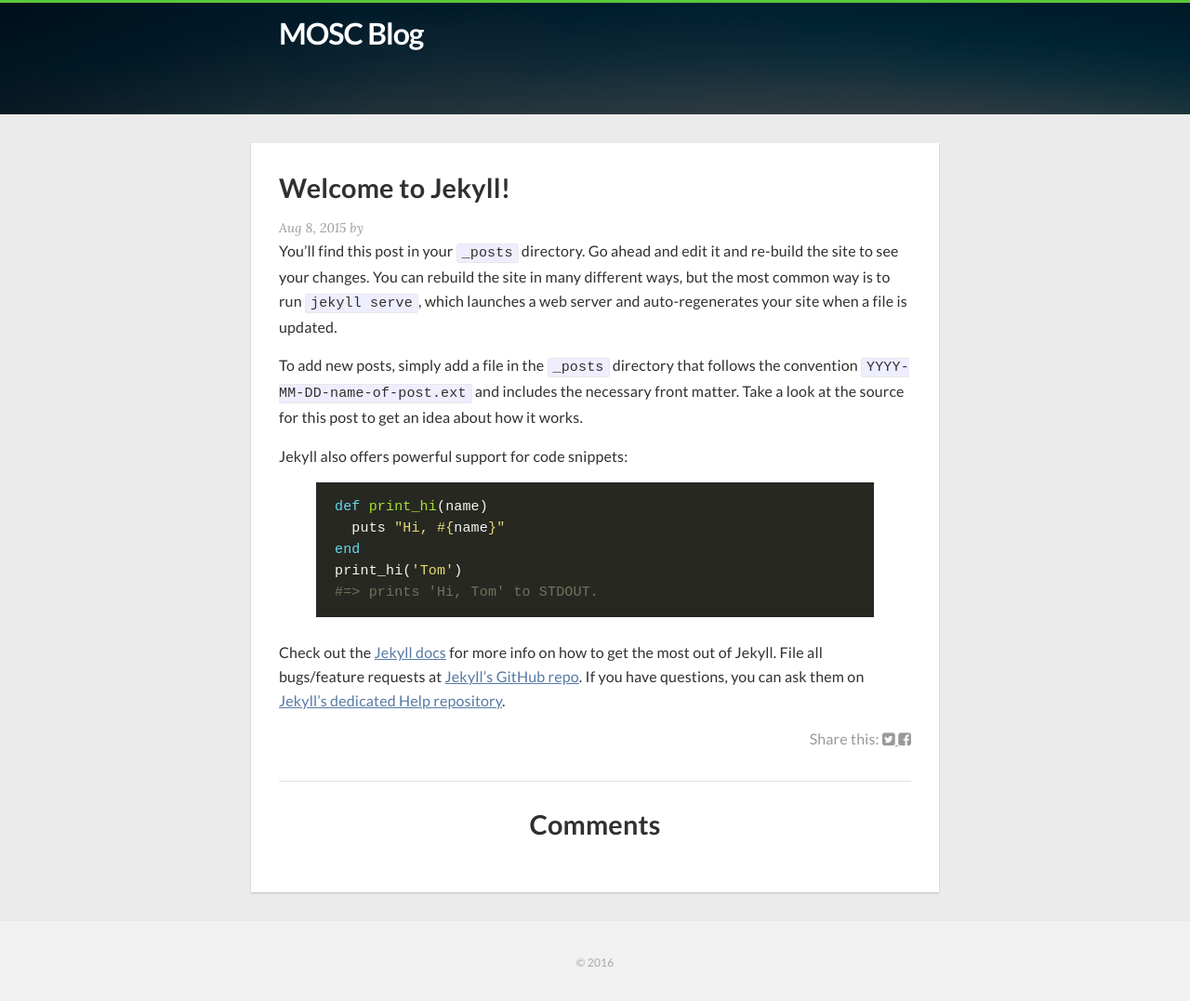
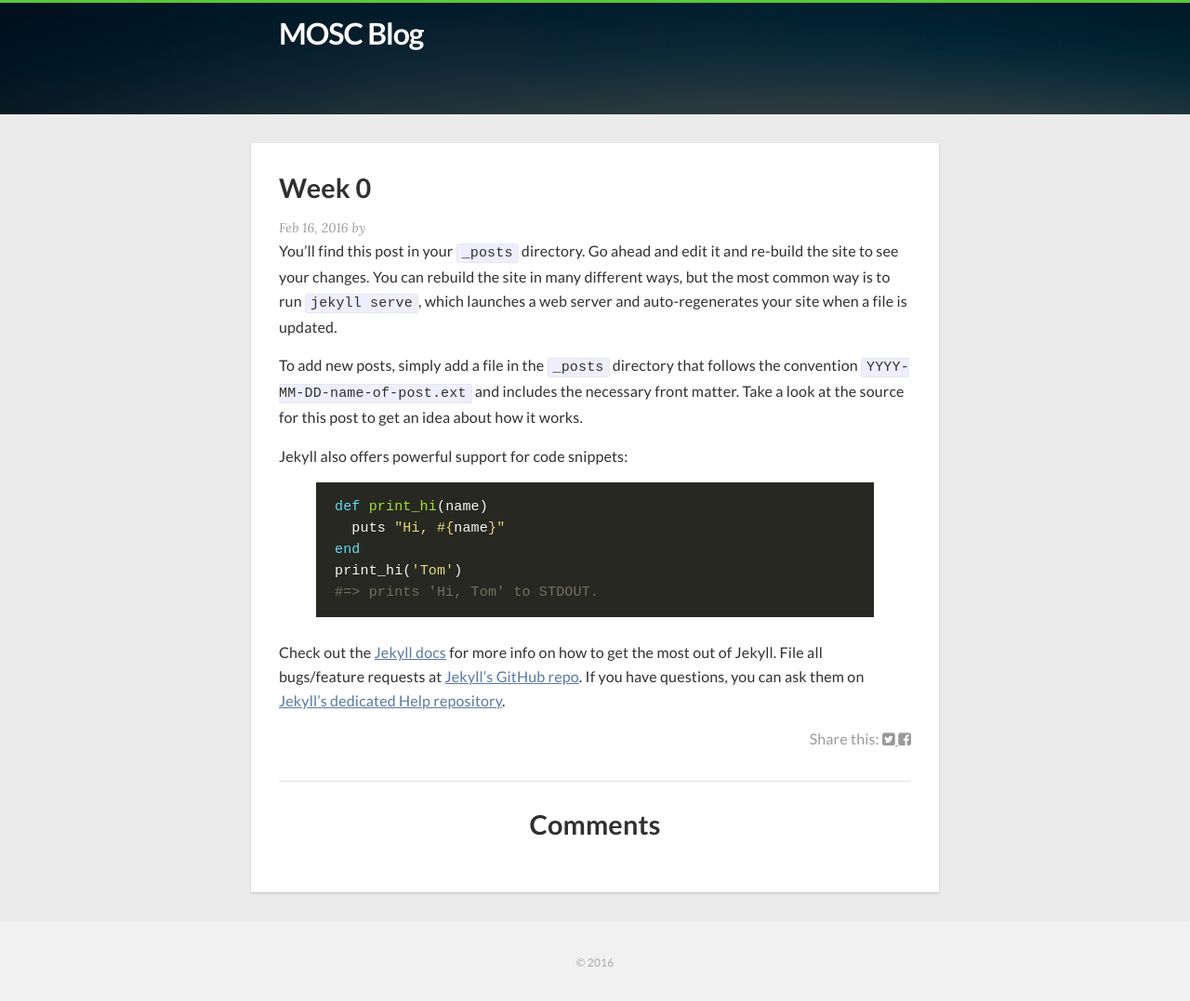
Before and after one commit to Berkeley-MOSC/blog, a Jekyll site: the page built from _posts/2016-02-17-week-0.markdown, in a window 1280 px wide. Shown: the whole page at 93% size. Built offline with Jekyll 4.4.1, drawn with Linux system fonts in a browser that asks for light colours; nearby versions of some CDN libraries; comment, search, counter and statistics services are not loaded.

Commit message:
Update post

```diff
--- a/_posts/2015-08-08-week-0.markdown
+++ b/_posts/2016-02-17-week-0.markdown
@@ -1,7 +1,8 @@
 ---
 layout: post
-title:  "Welcome to Jekyll!"
-date:   2015-08-08 03:00:08
+title:  "Week 0"
+date:   2016-02-16 00:00:00
+post_author: Nick
 categories: jekyll update
 comments: true
 ---
```
